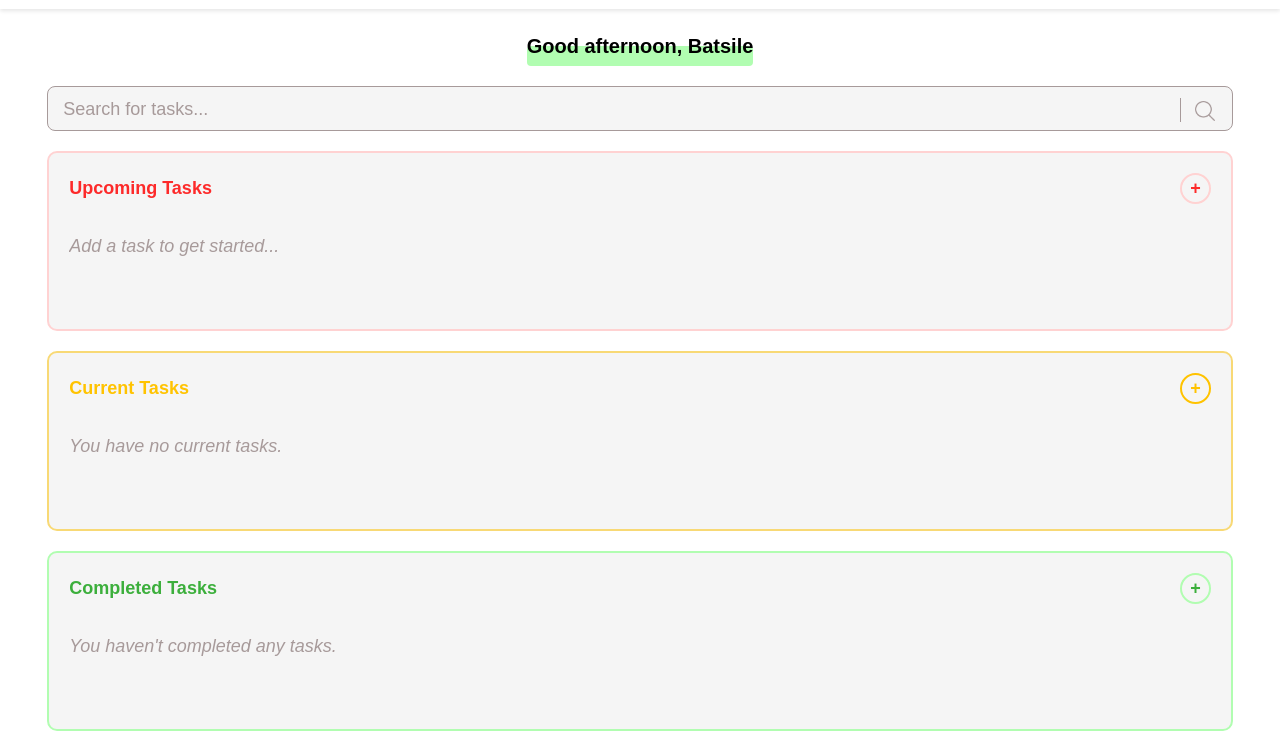
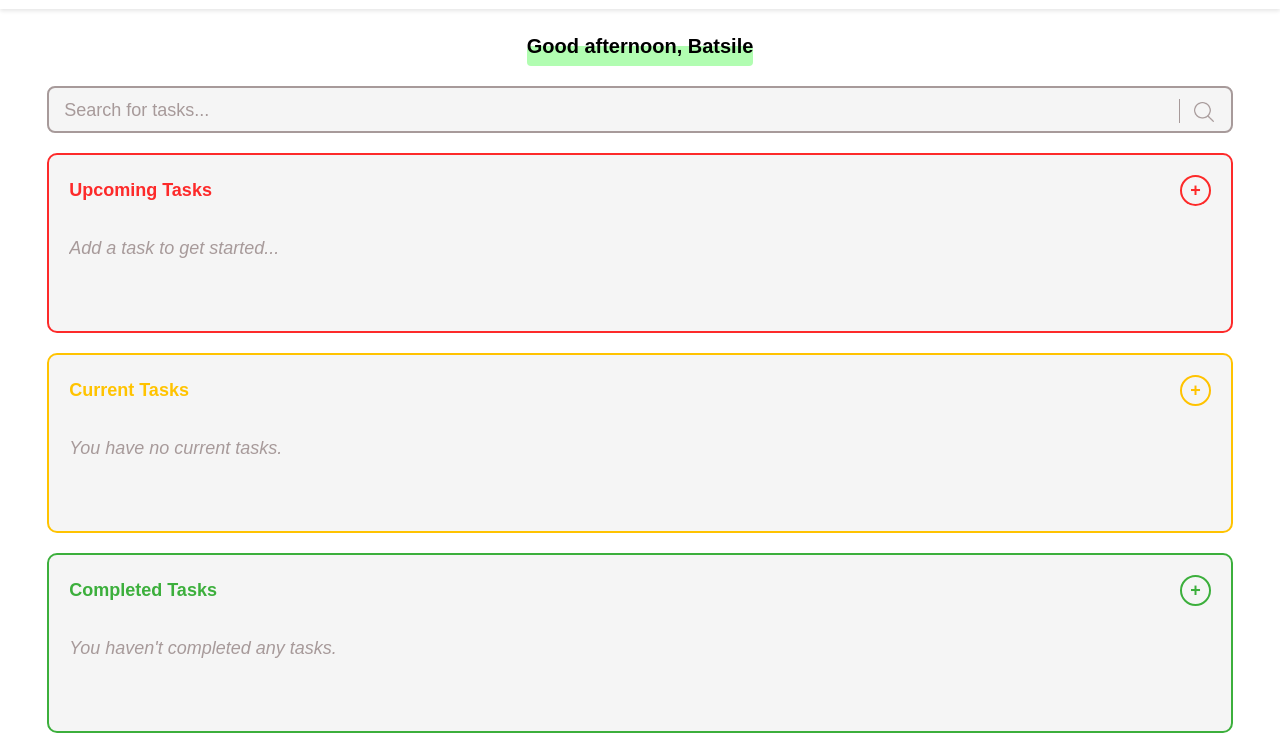
Before and after one commit to BatsileRiba/tackle-tasks, a plain HTML site: page index.html in a window 1280 px wide. Shown: the part 51-800 px from the top of the page. Drawn offline with Linux system fonts and the light colour scheme.

Commit message:
style: Change card border colors to match headings

```diff
--- a/index.html
+++ b/index.html
@@ -82,7 +82,7 @@
     </main>
 </body>
 <footer>
-    <p>© 2023 Tackle Tasks. All rights reserved.</p>
+    <p>© 2025 Tackle Tasks. All rights reserved.</p>
 </footer>
 <script src="script.js"></script>
 </html>
--- a/styles.css
+++ b/styles.css
@@ -73,7 +73,7 @@ main h1 {
 .search-bar {
   display: flex;
   justify-content: space-between;
-  border: #A79A9A 1px solid;
+  border: #A79A9A 2px solid;
   align-items: center;
   flex-direction: row;
   width: 95%;
@@ -140,13 +140,14 @@ main h1 {
 
 .upcoming-tasks {
   background-color: #F5F5F5;
-  border: 2px solid #FFD2D2;
+  border: 2px solid #FD2A2A;
   padding: 20px;
   border-radius: 10px;
   max-width: 95%;
   width: 95%;
   overflow: hidden;
   height:180px;
+
 }
 
 .tasks-header {
@@ -167,7 +168,7 @@ main h1 {
   color: #FD2A2A;
   font-size: 18px;
   padding: 3px 8px;
-  border: 2px solid #FFD2D2;
+  border: 2px solid #FD2A2A;
   border-radius: 100px;
   cursor: pointer;
   font-weight: bold;
@@ -216,7 +217,7 @@ main h1 {
 /**Current tasks styles**/
 .current-tasks {
   background-color: #F5F5F5;
-  border: 2px solid #f8d975;
+  border: 2px solid #FFC300;
   padding: 20px;
   border-radius: 10px;
   max-width: 95%;
@@ -293,7 +294,7 @@ main h1 {
 /**Completed tasks styles**/
 .completed-tasks {
   background-color: #F5F5F5;
-  border: 2px solid #B1FDB1;
+  border: 2px solid #3CAF3C;
   padding: 20px;
   border-radius: 10px;
   max-width: 95%;
@@ -321,7 +322,7 @@ main h1 {
   color: #3CAF3C;
   font-size: 18px;
   padding: 3px 8px;
-  border: 2px solid #B1FDB1;
+  border: 2px solid #3CAF3C;
   border-radius: 100px;
   cursor: pointer;
   font-weight: bold;
```
